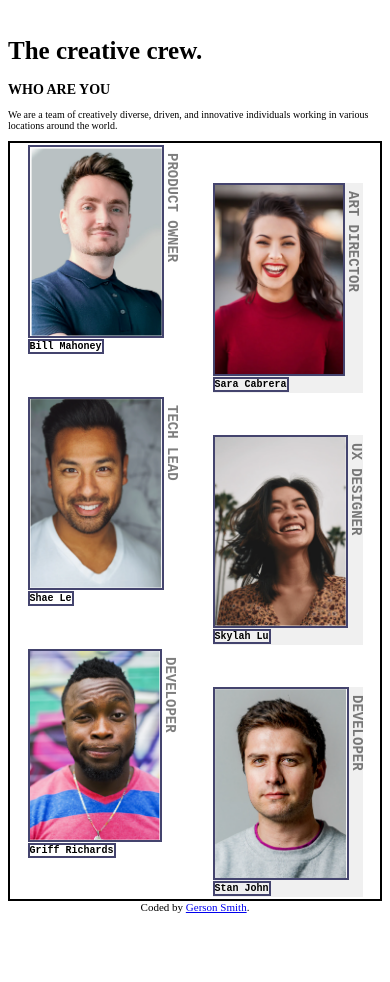
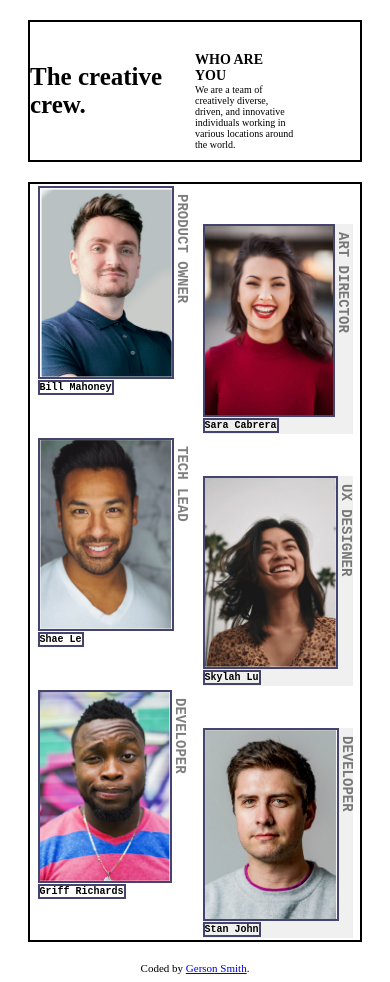
Before and after one commit to GersonSmithKevin/My-Team-Page, a plain HTML site: page index.html in a window 390 px wide. Before the commit the page ends 921 px from the top, so only its background shows below. Drawn offline with Linux system fonts and the light colour scheme.

Commit message:
feat: add media query for responsive design in index

```diff
--- a/index.html
+++ b/index.html
@@ -12,14 +12,19 @@
 </head>
 
 <body>
-  <div class="cabecera">
+  <section class="cabecera">
     <h1>The creative crew.</h1>
-    <h2>WHO ARE YOU</h2>
-    <p>We are a team of creatively diverse, driven, and innovative individuals working in various locations around the
+    <p><strong>WHO ARE YOU</strong>
+      <br>We are a team of creatively diverse, driven, and innovative individuals working in various locations around
+      the
       world.
     </p>
 
-  </div>
+
+
+  </section>
+
+
   <section class="mirrow">
 
 
--- a/style.css
+++ b/style.css
@@ -1,15 +1,17 @@
 h1 {
   padding-top: 20px;
   font-size: clamp(25px, 4.5vw, 35px);
-
+  height: 50%;
 }
 
-h2 {
+strong {
   font-size: clamp(14px, 3.5vw, 20px);
+  height: 25%;
 }
 
 p {
   font-size: clamp(10px, 2vw, 14px);
+  height: 25%;
 }
 
 .attribution {
@@ -26,6 +28,7 @@ p {
   flex-flow: row wrap;
   justify-content: space-around;
   align-items: flex-start;
+
 }
 
 .perfil {
@@ -41,6 +44,8 @@ p {
   flex-flow: column wrap;
   align-items: flex-start;
   justify-content: space-between;
+
+
 }
 
 
@@ -75,3 +80,36 @@ img {
   background-color: #f0f0f0;
 
 }
+
+@media (min-width: 376px) {
+
+  /* Otros estilos específicos para pantallas más grandes que 375px */
+  .cabecera {
+    display: flex;
+    border: 2px solid black;
+    width: clamp(300px, 95vw);
+    padding: auto;
+    margin: 20px;
+
+    flex-flow: row wrap;
+    justify-content: start;
+    align-items: flex-start;
+
+  }
+
+  .mirrow {
+    margin: 20px;
+  }
+
+  h1 {
+    height: 100%;
+    width: 50%;
+
+  }
+
+  p {
+    padding-top: 20px;
+    width: 30%;
+  }
+
+}
```
